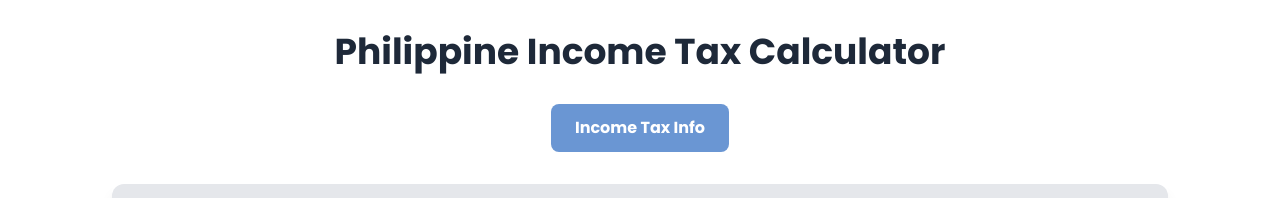
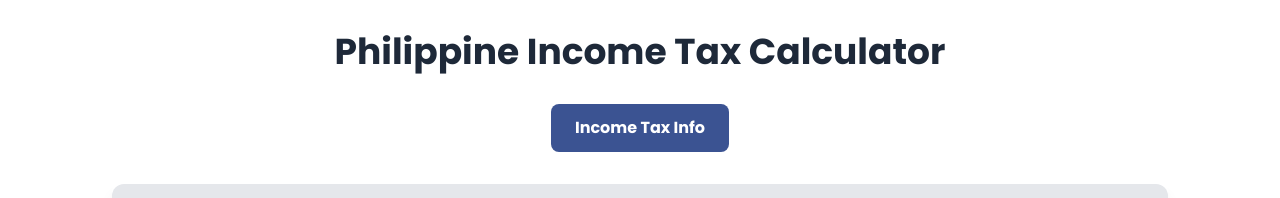
Before and after one commit to nasviil/income-tax-calc, a Next.js app in the folder frontend/: page / in a window 1280 px wide. Shown: the top 198 px of the page. Built offline with nearby package versions, Linux system fonts and the light colour scheme; no server answers.

Commit message:
feat: update button styling for Income Tax Info in Home component

```diff
--- a/frontend/src/app/page.tsx
+++ b/frontend/src/app/page.tsx
@@ -79,7 +79,7 @@ export default function Home() {
       <div className="flex flex-wrap justify-center gap-4 mb-8">
         <button
           onClick={() => setShowTaxBracketsModal(true)}
-          className="px-6 py-3 font-bold text-white transition-colors rounded-lg bg-danube-normal hover:bg-danube-normal-hover"
+          className="px-6 py-3 font-bold text-white transition-colors rounded-lg bg-danube-dark hover:bg-danube-dark-hover"
         >
           Income Tax Info
         </button>
```
